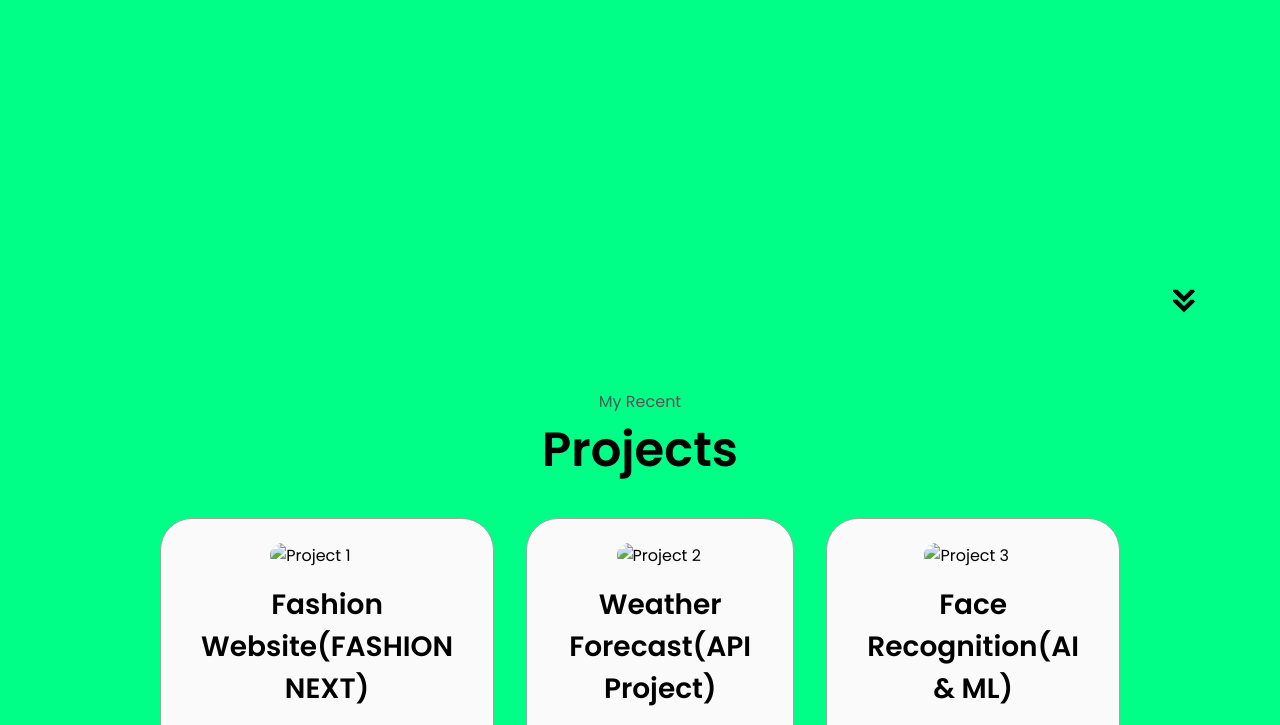
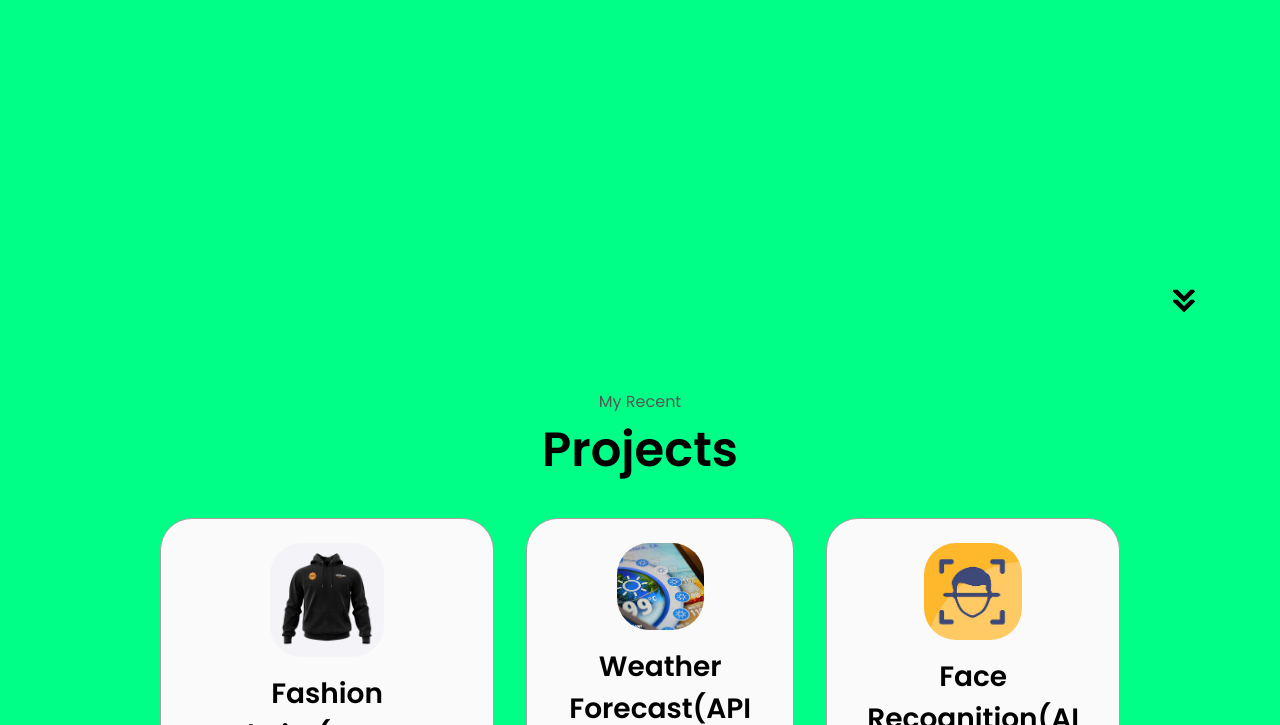
Before and after one commit to Ujjwalupreti/Portfolio_Website, a plain HTML site: page index.html in a window 1280 px wide. Shown: the part 2075-2800 px from the top of the page. Drawn offline with Linux system fonts and the light colour scheme.

Commit message:
Update index.html

```diff
--- a/index.html
+++ b/index.html
@@ -38,7 +38,7 @@
     </nav>
     <section id="profile">
       <div class="section__pic-container">
-        <img src="/html-css-js-portfolio-tutorial-2-main/assets/PIC.jpg"/>
+        <img src="./assets/PIC.jpg"/>
       </div>
       <div class="section__text">
         <p class="section__text__p1">Hello, I'm</p>
@@ -47,7 +47,7 @@
         <div class="btn-container">
           <button
             class="btn btn-color-2"
-            onclick="window.open('/html-css-js-portfolio-tutorial-2-main/assets/Ujjwal_Upreti_Resume.pdf')"
+            onclick="window.open('./assets/Ujjwal_Upreti_Resume.pdf')"
           >
             Download Resume
           </button>
@@ -224,7 +224,7 @@ I am a quick learner with a strong passion for problem-solving and a keen intere
           <div class="details-container color-container">
             <div class="article-container">
               <img
-                src="/html-css-js-portfolio-tutorial-2-main/assets/Sample image2.jpg"
+                src="./assets/Sample image2.jpg"
                 alt="Project 1"
                 class="project-img"
               />
@@ -242,7 +242,7 @@ I am a quick learner with a strong passion for problem-solving and a keen intere
           <div class="details-container color-container">
             <div class="article-container">
               <img
-                src="/html-css-js-portfolio-tutorial-2-main/assets/images (2).jpg"
+                src="./assets/images (2).jpg"
                 alt="Project 2"
                 class="project-img"
               />
@@ -260,7 +260,7 @@ I am a quick learner with a strong passion for problem-solving and a keen intere
           <div class="details-container color-container">
             <div class="article-container">
               <img
-                src="/html-css-js-portfolio-tutorial-2-main/assets/images (4).jpg"
+                src="./assets/images (4).jpg"
                 alt="Project 3"
                 class="project-img"
               />
```
